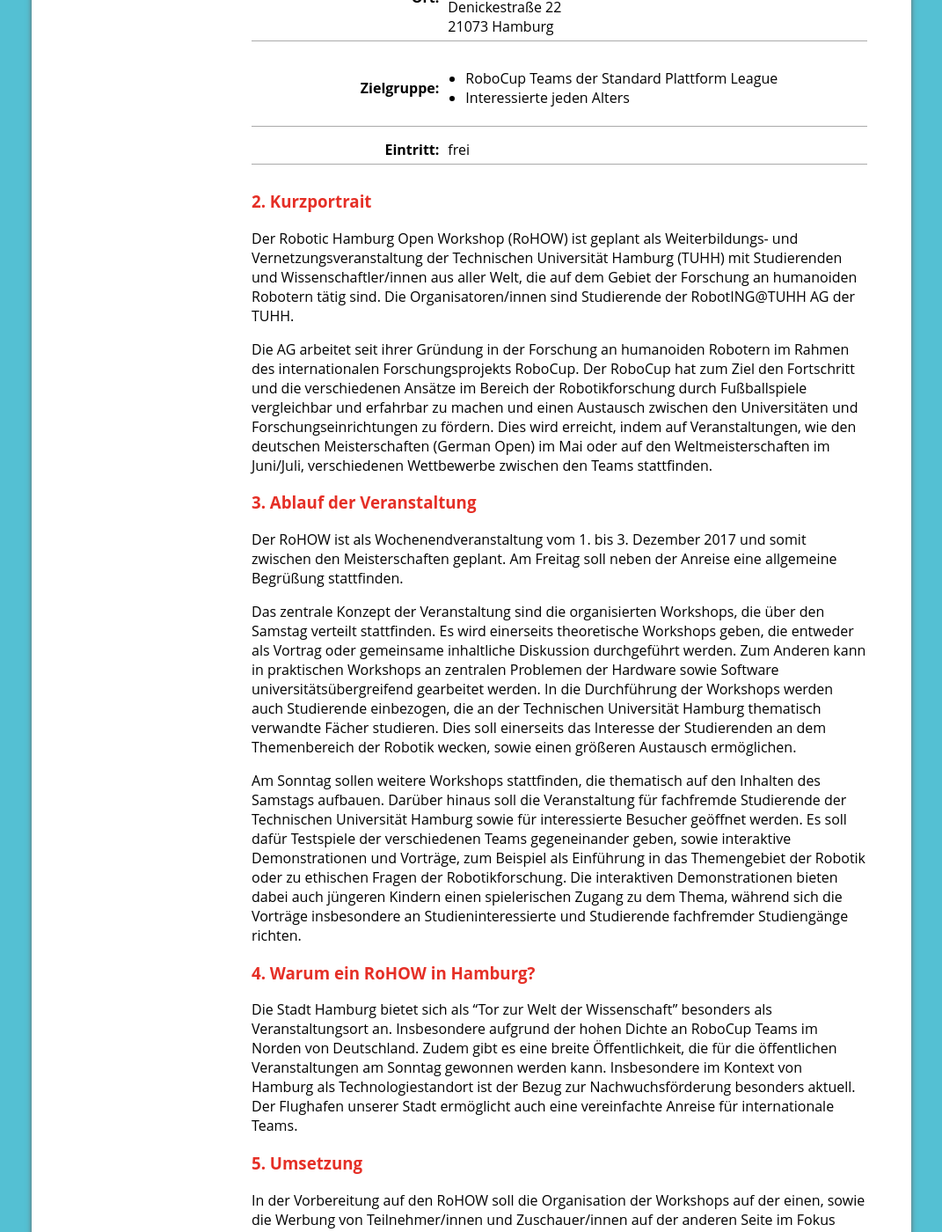
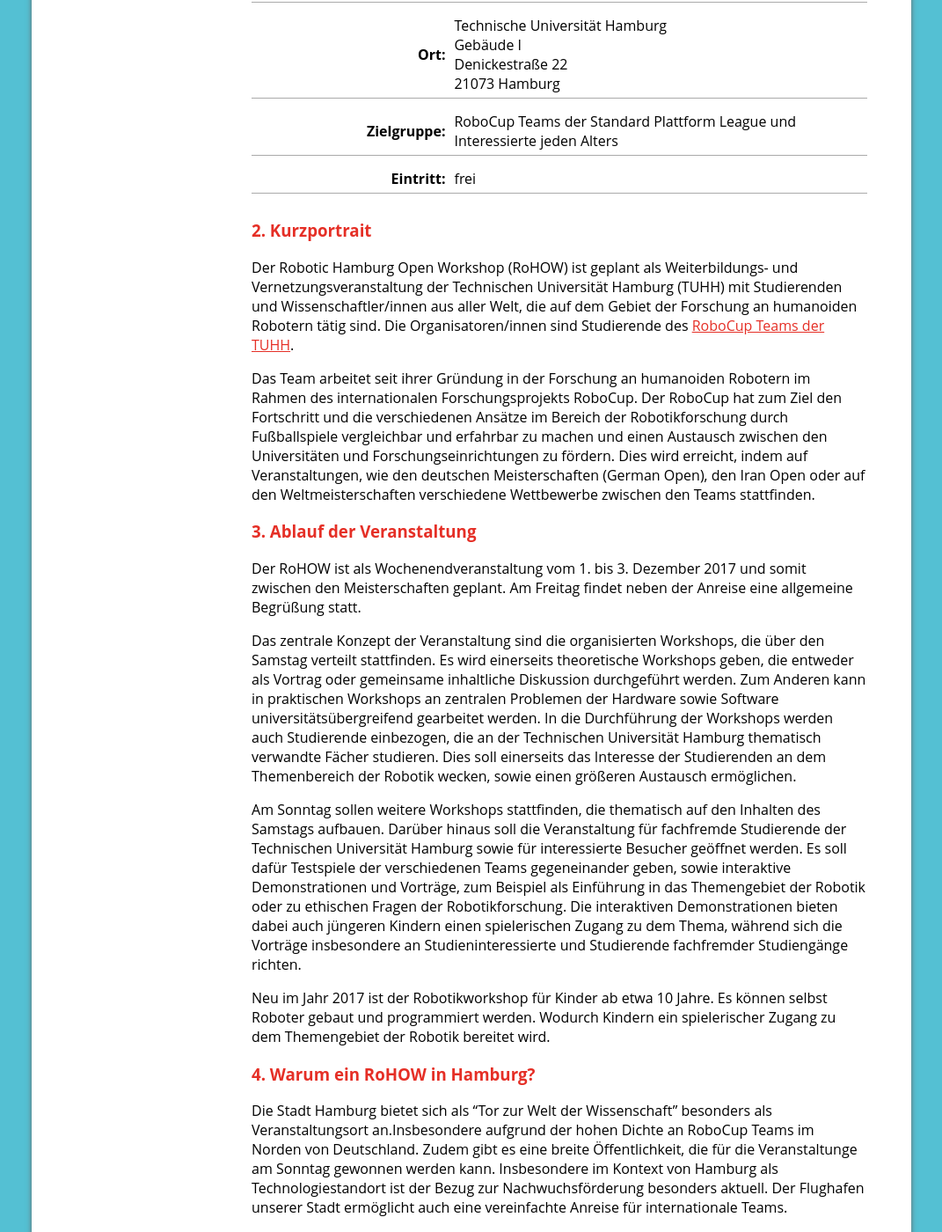
Before and after one commit to RHOrga/rhorga.github.io, a Jekyll site: the page built from 2017/de/press.md, in a window 1280 px wide and 1400 px high, scrolled down 823 px. Shown: the whole window at 88% size, without its empty margins (104-1175 px from the left). Built offline with Jekyll 4.4.1, drawn with Linux system fonts in a browser that asks for light colours; some of the changed text lies outside the part shown.

Commit message:
Minor changes and additions to the content

```diff
--- a/2017/de/press.md
+++ b/2017/de/press.md
@@ -2,7 +2,6 @@
 title: Presse
 layout: default-de-only-2017
 ---
-
 
 ## Material
 
@@ -12,35 +11,70 @@
 ## Pressemitteilung
 ### 1. Überblick
 
-| | |
-|----------:|:------|
-| **Titel:** | RoHOW |
-| **Datum (öffentlich):**  |   3. Dezember 2017 |
-| **Datum (Teilnehmer):**  |   1. bis 3. Dezember 2017 |
-| **Ort:** |   Technische Universität Hamburg <br> Gebäude I und K <br> Denickestraße 22 <br> 21073 Hamburg |
-| **Zielgruppe:** | {::nomarkdown}<ul><li>{:/}RoboCup Teams der Standard Plattform League{::nomarkdown}</li><li>{:/}Interessierte jeden Alters{::nomarkdown}</li></ul>{:/} |
-| **Eintritt:** |  frei |
+|                                 |                                                                                        |
+| ----------:                     | :------                                                                                |
+| **Titel:**                      | RoHOW                                                                                  |
+| **Tag für Besucher:**         | 3. Dezember 2017                                                                       |
+| **Workshop für Kinder:**        | 3. Dezember 2017
+| **Teilnehmende RoboCup Teams:** | 1. bis 3. Dezember 2017                                                                |
+| **Ort:**                        | Technische Universität Hamburg <br> Gebäude I <br> Denickestraße 22 <br> 21073 Hamburg |
+| **Zielgruppe:**                 | RoboCup Teams der Standard Plattform League und Interessierte jeden Alters             |
+| **Eintritt:**                   | frei                                                                                   |
 
 ### 2. Kurzportrait
 
-Der Robotic Hamburg Open Workshop (RoHOW) ist geplant als Weiterbildungs- und Vernetzungsveranstaltung der Technischen Universität Hamburg (TUHH) mit Studierenden und Wissenschaftler/innen aus aller Welt, die auf dem Gebiet der Forschung an humanoiden Robotern tätig sind. Die Organisatoren/innen sind Studierende der RobotING@TUHH AG der TUHH.
+Der Robotic Hamburg Open Workshop (RoHOW) ist geplant als Weiterbildungs- und
+Vernetzungsveranstaltung der Technischen Universität Hamburg (TUHH) mit
+Studierenden und Wissenschaftler/innen aus aller Welt, die auf dem Gebiet der
+Forschung an humanoiden Robotern tätig sind. Die Organisatoren/innen sind
+Studierende des [RoboCup Teams der TUHH](https://www.hulks.de).
 
-Die AG arbeitet seit ihrer Gründung in der Forschung an humanoiden Robotern im Rahmen des internationalen Forschungsprojekts RoboCup. Der RoboCup hat zum Ziel den Fortschritt und die verschiedenen Ansätze im Bereich der Robotikforschung durch Fußballspiele vergleichbar und erfahrbar zu machen und einen Austausch zwischen den Universitäten und Forschungseinrichtungen zu fördern. Dies wird erreicht, indem auf Veranstaltungen, wie den deutschen Meisterschaften (German Open) im Mai oder auf den Weltmeisterschaften im Juni/Juli, verschiedenen Wettbewerbe zwischen den Teams stattfinden.
+Das Team arbeitet seit ihrer Gründung in der Forschung an humanoiden Robotern im
+Rahmen des internationalen Forschungsprojekts RoboCup. Der RoboCup hat zum Ziel
+den Fortschritt und die verschiedenen Ansätze im Bereich der Robotikforschung
+durch Fußballspiele vergleichbar und erfahrbar zu machen und einen Austausch
+zwischen den Universitäten und Forschungseinrichtungen zu fördern. Dies wird
+erreicht, indem auf Veranstaltungen, wie den deutschen Meisterschaften (German
+Open), den Iran Open oder auf den Weltmeisterschaften verschiedene
+Wettbewerbe zwischen den Teams stattfinden.
 
 ### 3. Ablauf der Veranstaltung
 
-Der RoHOW ist als Wochenendveranstaltung vom 1. bis 3. Dezember 2017 und somit zwischen den Meisterschaften geplant. Am Freitag soll neben der Anreise eine allgemeine Begrüßung stattfinden.
+Der RoHOW ist als Wochenendveranstaltung vom 1. bis 3. Dezember 2017 und somit
+zwischen den Meisterschaften geplant. Am Freitag findet neben der Anreise eine
+allgemeine Begrüßung statt.
 
-Das zentrale Konzept der Veranstaltung sind die organisierten Workshops, die über den Samstag verteilt stattfinden. Es wird einerseits theoretische Workshops geben, die entweder als Vortrag oder gemeinsame inhaltliche Diskussion durchgeführt werden. Zum Anderen kann in praktischen Workshops an zentralen Problemen der Hardware sowie Software universitätsübergreifend gearbeitet werden. In die Durchführung der Workshops werden auch Studierende einbezogen, die an der Technischen Universität Hamburg thematisch verwandte Fächer studieren. Dies soll einerseits das Interesse der Studierenden an dem Themenbereich der Robotik wecken, sowie einen größeren Austausch ermöglichen.
+Das zentrale Konzept der Veranstaltung sind die organisierten Workshops, die
+über den Samstag verteilt stattfinden. Es wird einerseits theoretische Workshops
+geben, die entweder als Vortrag oder gemeinsame inhaltliche Diskussion
+durchgeführt werden. Zum Anderen kann in praktischen Workshops an zentralen
+Problemen der Hardware sowie Software universitätsübergreifend gearbeitet
+werden. In die Durchführung der Workshops werden auch Studierende einbezogen,
+die an der Technischen Universität Hamburg thematisch verwandte Fächer
+studieren. Dies soll einerseits das Interesse der Studierenden an dem
+Themenbereich der Robotik wecken, sowie einen größeren Austausch ermöglichen.
 
-Am Sonntag sollen weitere Workshops stattfinden, die thematisch auf den Inhalten des Samstags aufbauen. Darüber hinaus soll die Veranstaltung für fachfremde Studierende der Technischen Universität Hamburg sowie für interessierte Besucher geöffnet werden. Es soll dafür Testspiele der verschiedenen Teams gegeneinander geben, sowie interaktive Demonstrationen und Vorträge, zum Beispiel als Einführung in das Themengebiet der Robotik oder zu ethischen Fragen der Robotikforschung. Die interaktiven Demonstrationen bieten dabei auch jüngeren Kindern einen spielerischen Zugang zu dem Thema, während sich die Vorträge insbesondere an Studieninteressierte und Studierende fachfremder Studiengänge richten.
+Am Sonntag sollen weitere Workshops stattfinden, die thematisch auf den Inhalten
+des Samstags aufbauen. Darüber hinaus soll die Veranstaltung für fachfremde
+Studierende der Technischen Universität Hamburg sowie für interessierte Besucher
+geöffnet werden. Es soll dafür Testspiele der verschiedenen Teams gegeneinander
+geben, sowie interaktive Demonstrationen und Vorträge, zum Beispiel als
+Einführung in das Themengebiet der Robotik oder zu ethischen Fragen der
+Robotikforschung. Die interaktiven Demonstrationen bieten dabei auch jüngeren
+Kindern einen spielerischen Zugang zu dem Thema, während sich die Vorträge
+insbesondere an Studieninteressierte und Studierende fachfremder Studiengänge
+richten.
+
+Neu im Jahr 2017 ist der Robotikworkshop für Kinder ab etwa 10 Jahre. Es können
+selbst Roboter gebaut und programmiert werden. Wodurch Kindern ein spielerischer
+Zugang zu dem Themengebiet der Robotik bereitet wird.
 
 ### 4. Warum ein RoHOW in Hamburg?
 
-Die Stadt Hamburg bietet sich als "Tor zur Welt der Wissenschaft" besonders als Veranstaltungsort an. Insbesondere aufgrund der hohen Dichte an RoboCup Teams im Norden von Deutschland. Zudem gibt es eine breite Öffentlichkeit, die für die öffentlichen Veranstaltungen am Sonntag gewonnen werden kann. Insbesondere im Kontext von Hamburg als Technologiestandort ist der Bezug zur Nachwuchsförderung besonders aktuell. Der Flughafen unserer Stadt ermöglicht auch eine vereinfachte Anreise für internationale Teams.
-
-### 5. Umsetzung
-
-In der Vorbereitung auf den RoHOW soll die Organisation der Workshops auf der einen, sowie die Werbung von Teilnehmer/innen und Zuschauer/innen auf der anderen Seite im Fokus stehen.
-
-Die Workshops sollen vielfälltig gestaltet und am Bedarf der Teilnehmer/innen ausgerichtet werden. Es sollen nicht nur andere Teams für eine Teilnahme angeworben werden, sondern auch Studierende der TU Hamburg sollen für eine Teilnahme begeistert werden. Für den Sonntag gibt es ein öffentliches Programm.
+Die Stadt Hamburg bietet sich als "Tor zur Welt der Wissenschaft" besonders als
+Veranstaltungsort an.Insbesondere aufgrund der hohen Dichte an RoboCup Teams im
+Norden von Deutschland. Zudem gibt es eine breite Öffentlichkeit, die für die
+Veranstaltunge am Sonntag gewonnen werden kann. Insbesondere im Kontext von
+Hamburg als Technologiestandort ist der Bezug zur Nachwuchsförderung besonders
+aktuell. Der Flughafen unserer Stadt ermöglicht auch eine vereinfachte Anreise
+für internationale Teams.
```
Also changed, not shown: 2017/de/index.md (+17 -3 lines), 2017/de/visitors.md (+7 -0 lines), 2017/en/index.md (+15 -3 lines), 2017/en/visitors.md (+7 -0 lines).
